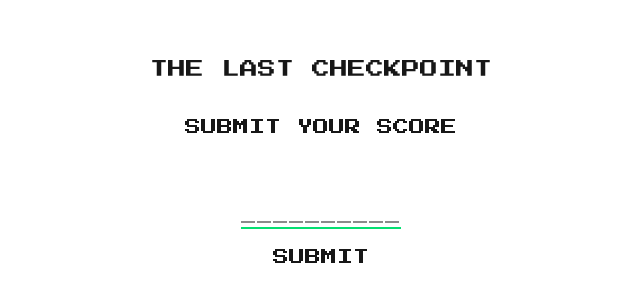
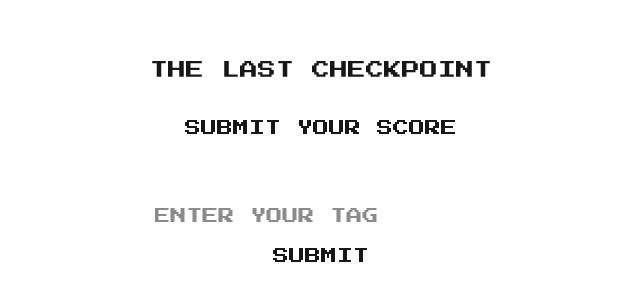
Before and after one commit to AlfredSchou/rf26-leaderboard-server, a Next.js app: page /submit in a window 1280 px wide. Shown: the part 238-540 px from the top of the page, without its empty margins (319-959 px from the left). Built offline with nearby package versions, Linux system fonts and the light colour scheme.

Commit message:
more input changes

```diff
--- a/src/app/submit/page.tsx
+++ b/src/app/submit/page.tsx
@@ -37,8 +37,7 @@ export function SubmitPage() {
         <p>{score}</p>
         <form className="flex flex-col items-center gap-4" onSubmit={handleSubmit}>
             <input
-                className="bg-transparent border-b-2 border-green-400 text-center outline-none w-40"
-                placeholder="__________"
+                placeholder="ENTER YOUR TAG"
                 maxLength={10}
                 type="text"
                 value={tag}
```
